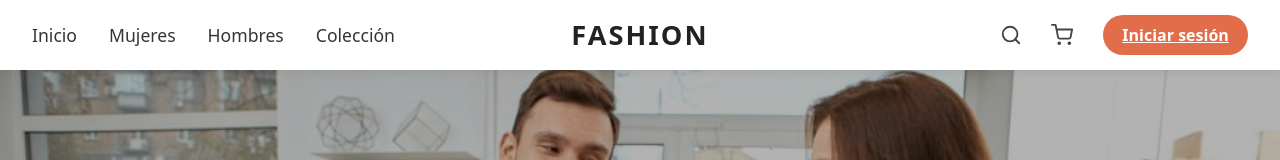
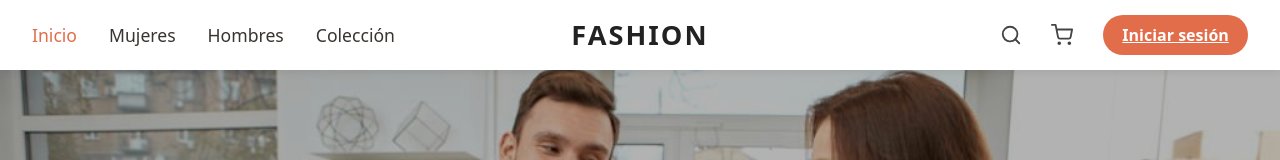
Before and after one commit to Jorgebtc88/TFG, a React (Vite) app in the folder ecom-catalog-react.Frontend/: page / in a window 1280 px wide. Shown: the top 160 px of the page. Built offline with nearby package versions, Linux system fonts and the light colour scheme.

Commit message:
style: Añadidos estilos específicos para el botón de inicio en el header

```diff
--- a/ecom-catalog-react.Frontend/src/Header.css
+++ b/ecom-catalog-react.Frontend/src/Header.css
@@ -56,6 +56,15 @@
 }
 
 .nav-left li .nav-link:hover {
+  color: #e26d4a;
+}
+
+/* Estilo específico para el botón de inicio */
+.nav-left li .nav-link.home-link {
+  color: #e26d4a;
+}
+
+.nav-left li .nav-link.home-link:hover {
   color: #e26d4a;
 }
 
```
